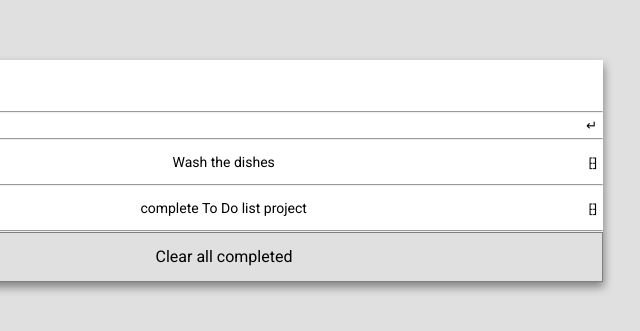
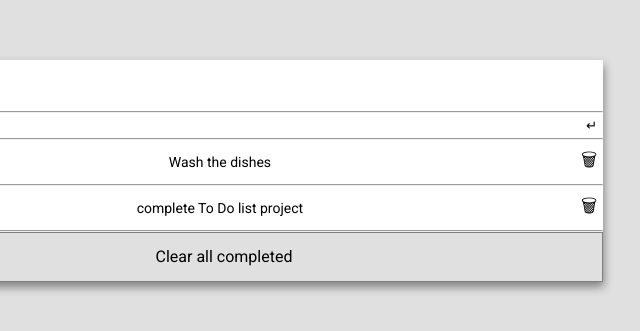
Before and after one commit to lucas-crodrigues/todo-list, a website built with webpack: page src/index.html in a window 1280 px wide. Shown: the part 229-560 px from the top of the page, 416-1056 px from the left. Built offline with nearby package versions, Linux system fonts and the light colour scheme.

Commit message:
update trash icon

```diff
--- a/src/index.js
+++ b/src/index.js
@@ -13,7 +13,7 @@ const markupAllTasks = () => {
   `<div class="id_${task.index}">
     <input type="checkbox"  class="checkbox" ${task.completed ? 'checked' : ''}>
     <p>${task.description}</p>
-    <button type="button">⁅⁆</button>
+    <button type="button">🗑</button>
   </div>
   <hr>`;
   });
--- a/src/style.css
+++ b/src/style.css
@@ -46,6 +46,10 @@ section {
   justify-content: space-between;
 }
 
+.to-do-list div button {
+  font-size: 18px;
+}
+
 p {
   font-size: 14px;
 }
```
